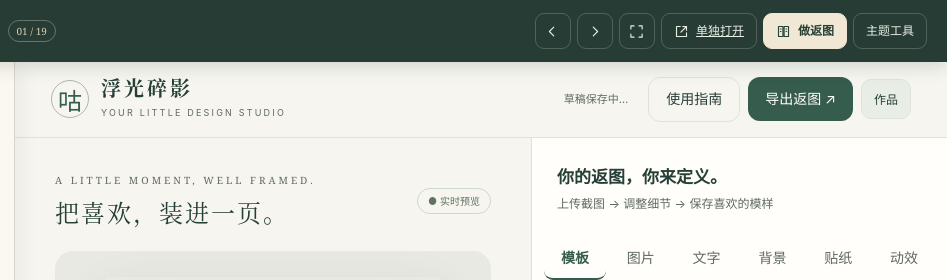
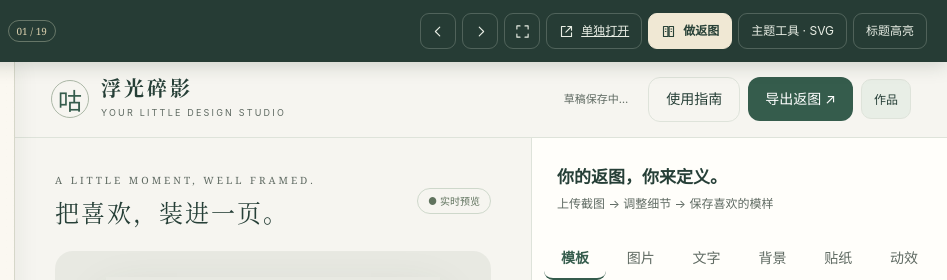
Before and after one commit to yxxenoch/gu, a plain HTML site: page index.html in a window 1280 px wide. Shown: the top 280 px of the page, 333-1280 px from the left. Drawn offline with Linux system fonts and the light colour scheme.

Commit message:
Link title highlight preview alongside SVG theme tools

```diff
--- a/index.html
+++ b/index.html
@@ -118,7 +118,8 @@ body.focus-mode .library{margin-left:calc(-1 * var(--rail))}.top .mini-current{d
   <button class="tool icon-only focus-btn" id="focus" title="沉浸编辑" aria-label="沉浸编辑" aria-pressed="false"><svg viewBox="0 0 24 24"><path d="M8 3H3v5m13-5h5v5M3 16v5h5m13-5v5h-5"/></svg></button>
   <a class="tool open-alone" id="open-alone" href="./fuguang.html" target="_blank" rel="noopener"><svg viewBox="0 0 24 24"><path d="M14 4h6v6m0-6-9 9M20 14v6H4V4h6"/></svg><span class="tool-text-optional">单独打开</span></a>
   <button class="tool tool-primary" id="choose" aria-expanded="true" aria-controls="library"><svg viewBox="0 0 24 24"><path d="M4 4h7v16H4zM13 4h7v16h-7zM7 8h1m8 0h1M7 12h1m8 0h1"/></svg><span>做返图</span></button>
-  <a class="tool section-tool" href="./chapter-preview.html">主题工具</a>
+  <a class="tool section-tool" href="./chapter-preview.html">主题工具 · SVG</a>
+  <a class="tool section-tool" href="./highlight-preview.html">标题高亮</a>
  </div>
 </header>
 <div class="layout">
```
